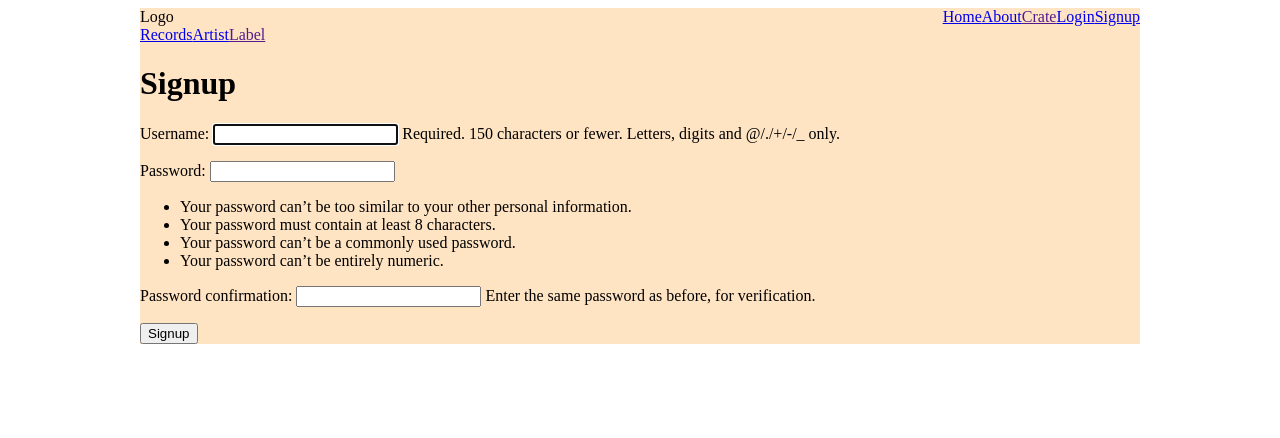
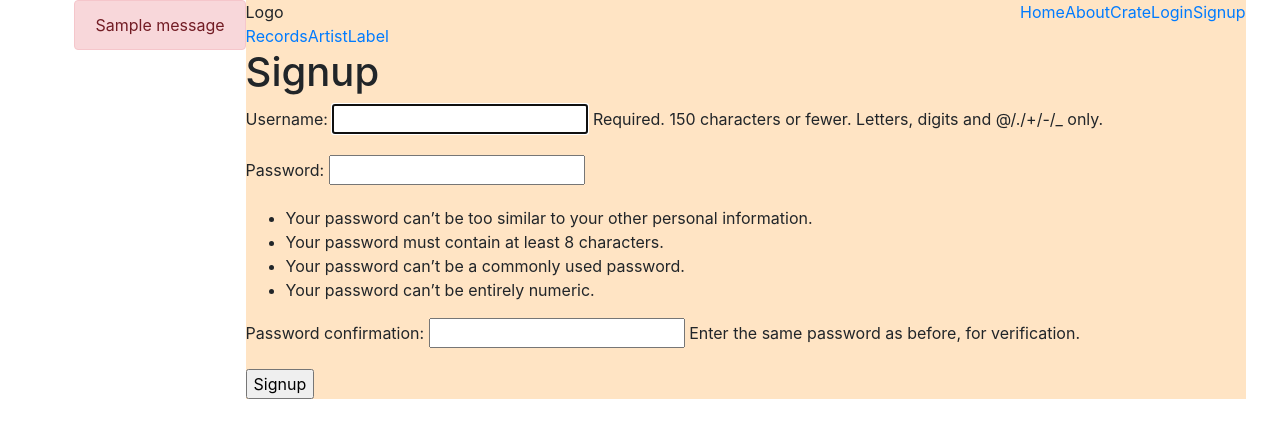
Before and after one commit to christopher-k-c/SEI-64_PROJECT_THREE, a Django app: page /accounts/signup/ in a window 1280 px wide. Shown: the top 438 px of the page. Run offline with Django 4.2, Linux system fonts and the light colour scheme; tables that the repository leaves empty hold one stand-in row (values such as "Sample post"); one stand-in notice (Sample message) is shown.

Commit message:
Alert Messages with Bootstrap

```diff
--- a/thephonograph/main_app/templates/base.html
+++ b/thephonograph/main_app/templates/base.html
@@ -8,11 +8,13 @@
     <meta charset="UTF-8">
     <meta http-equiv="X-UA-Compatible" content="IE=edge">
     <meta name="viewport" content="width=device-width, initial-scale=1.0">
-<link rel="stylesheet" href="{% static 'css/styles.css' %}">
+    <link rel="stylesheet" href="https://cdn.jsdelivr.net/npm/bootstrap@4.0.0/dist/css/bootstrap.min.css" integrity="sha384-Gn5384xqQ1aoWXA+058RXPxPg6fy4IWvTNh0E263XmFcJlSAwiGgFAW/dAiS6JXm" crossorigin="anonymous">
+    <link rel="stylesheet" href="{% static 'css/styles.css' %}">
     <title>The phonograph </title>
 </head>
 <body>
 
+    {% include 'main/includes/messages.html' %}
 
     <div class="master-content">
 
@@ -50,6 +52,7 @@
 
             <div class="create-container">
                 {% if user.is_authenticated %}
+
                 <div><a href="{% url 'records_create' %}">Create Record</a></div>
                 <div><a href="{% url 'artists_create' %}">Add Artist</a></div>
                 {% endif %}
--- /dev/null
+++ b/thephonograph/main_app/templates/main/includes/messages.html
@@ -0,0 +1,27 @@
+
+
+<!-- Throws error when a potential user enters wrong details on sign up form  -->
+{% if request.user.is_anonymous %}
+    {% if messages %}
+    <ul class="messages">
+        {% for message in messages %}
+            <div class="alert alert-danger" role="alert">
+                {{ message }}
+            </div>
+        {% endfor %}
+    </ul>
+    {% endif %}
+{% endif %}
+
+<!-- Displays success messages when user signs up successfully -->
+{% if user.is_authenticated %}
+    {% if messages %}
+    <ul class="messages">
+        {% for message in messages %}
+            <div class="alert alert-success" role="alert">
+                {{ message }}
+            </div>
+        {% endfor %}
+    </ul>
+    {% endif %}
+{% endif %}
--- a/thephonograph/main_app/templates/main_app/record_list.html
+++ b/thephonograph/main_app/templates/main_app/record_list.html
@@ -1,5 +1,7 @@
-{% extends 'base.html' %} {% block content %}
+{% extends 'base.html' %}
+{% block content %}
 <h1>The Record List</h1>
+
 
 {% for record in record_list %}
 
--- a/thephonograph/main_app/templates/registration/login.html
+++ b/thephonograph/main_app/templates/registration/login.html
@@ -2,6 +2,8 @@
 {% block content %}
 
 <h1>Login</h1>
+
+
 
 <form action="{% url 'login' %}" method="post">
     {% csrf_token %}
--- a/thephonograph/main_app/templates/registration/signup.html
+++ b/thephonograph/main_app/templates/registration/signup.html
@@ -2,10 +2,6 @@
 {% block content %}
 
 <h1>Signup</h1>
-
-{% if error_message %}
-<p> {{ error_message }} </p>
-{% endif %}
 
 <form action="{% url 'signup' %}" method="post">
     {% csrf_token %}
--- a/thephonograph/main_app/views.py
+++ b/thephonograph/main_app/views.py
@@ -16,6 +16,10 @@
 import os
 
 from django.urls import reverse
+
+from django.contrib import messages
+
+
 
 # Create your views here.
 def home(request):
@@ -112,9 +116,12 @@
         if form.is_valid():
             user = form.save()
             login(request, user)
+            messages.success(request, "You have successfully signed up!" )
             return redirect('records_index')
         else:
-            error_message = 'Invalid Signup - Please try again later'
+            messages.error(request, "Your signup has not been successful, please try again." )
+            return redirect('signup')
+
 
     form = UserCreationForm()
     context = {'form': form, 'error_message': error_message}
```
Also changed, not shown: thephonograph/thephonograph/settings.py (+14 -0 lines), thephonograph/main_app/migrations/0012_merge_20220628_1146.py (added).
